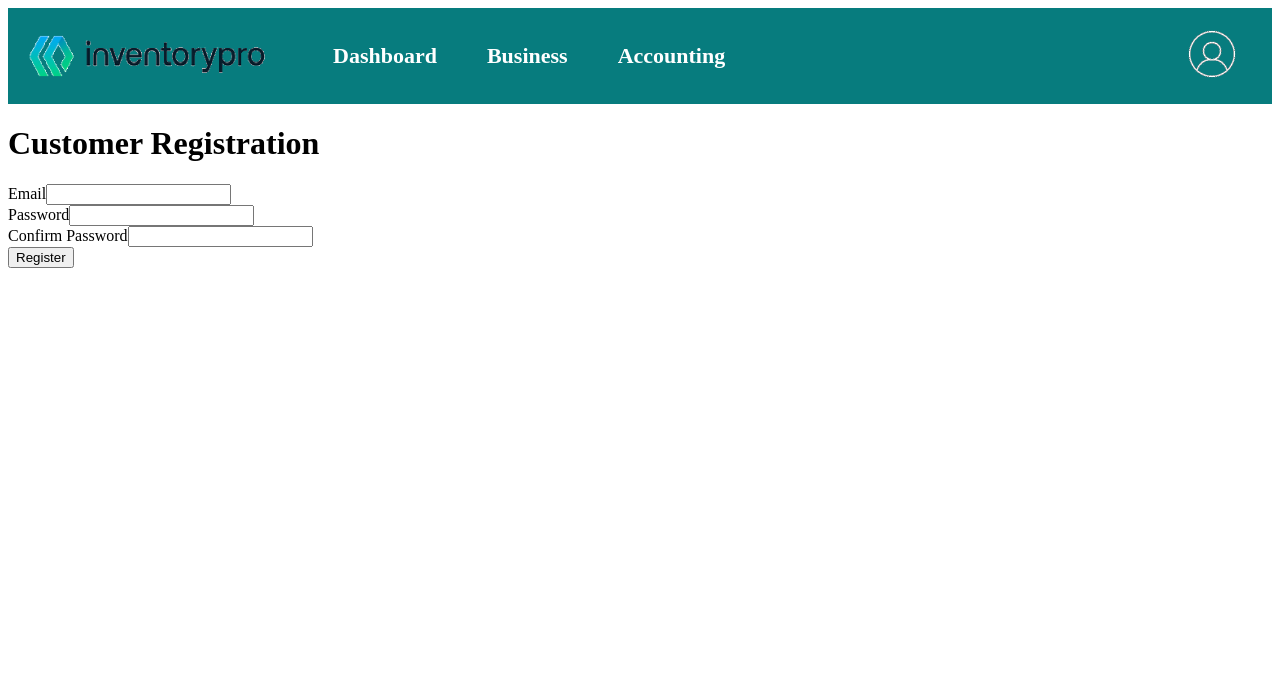
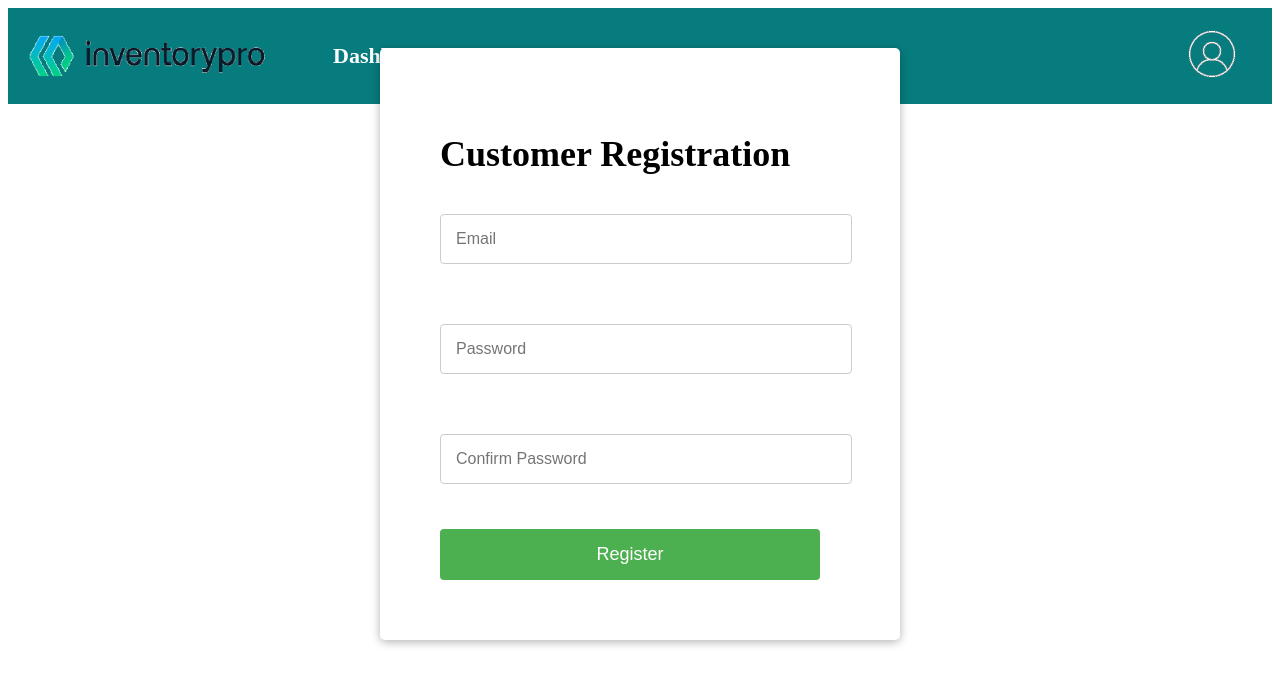
Before and after one commit to RyanWakey/InventoryManagementFrontend, a Vue app: page /register in a window 1280 px wide. Shown: the top 684 px of the page. Built offline with nearby package versions, Linux system fonts and the light colour scheme.

Commit message:
added style for registration

```diff
--- a/src/views/RegisterPage.vue
+++ b/src/views/RegisterPage.vue
@@ -1,30 +1,32 @@
 <template>
+  <div class="registration-page">
     <div class="registration-container">
       <h1>Customer Registration</h1>
-    <form @submit.prevent="register">
+
+      <form @submit.prevent="register" class="registration-form">
+
         <div class="form-group">
-        <label for="email">Email</label>
-        <input type="email" id="email" v-model="customer.email" required>
+          <input type="email" id="email" v-model="customer.email" placeholder="Email" required>
         </div>
 
         <div class="form-group">
-        <label for="password">Password</label>
-        <input type="password" id="password" v-model="customer.password" required>
+          <input type="password" id="password" v-model="customer.password" placeholder="Password" required>
         </div>
 
         <div class="form-group">
-        <label for="confirmPassword">Confirm Password</label>
-        <input type="password" id="confirmPassword" v-model="customer.confirmPassword" required>
+          <input type="password" id="confirmPassword" v-model="customer.confirmPassword" placeholder="Confirm Password" required>
         </div>
 
-      <!-- Additional fields here -->
+        <button type="submit" class="register-btn">Register</button>
 
-      <button type="submit">Register</button>
       </form>
+    </div>
   </div>
 </template>
 
+
 <script>
+
 export default {
   data() {
     return {
@@ -46,39 +48,55 @@ export default {
     },
   },
 };
+
 </script>
 
+
+
+
 <style scoped>
-.register-container {
-  max-width: 300px;
-  margin: 50px auto;
-  padding: 20px;
-  background: #f9f9f9;
-  border-radius: 8px;
-  box-shadow: 0 0 10px rgba(0, 0, 0, 0.1);
+.registration-page {
+  display: flex;
+  justify-content: center;
+  align-items: center;
+  height: 60vh; /* This will cover the entire height of the viewport */
 }
 
-.register-form input {
-  width: 100%;
-  padding: 10px;
-  margin-bottom: 15px;
-  border: 1px solid #ddd;
-  border-radius: 4px;
-  box-sizing: border-box; /* Added for consistency in box sizing */
+.registration-container {
+  box-shadow: 0 2px 10px rgba(0, 0, 0, 0.3);
+  border-radius: 5px;
+  padding: 60px; /* Increased padding */
+  width: 400px; /* Set the width */
+  background: white;
+  font-size: 18px; /* Larger text */
 }
 
-.register-form button.register-btn {
-  width: 100%;
-  padding: 10px;
+.registration-form .form-group {
+  margin-bottom: 30px; /* Increased space between input fields */
+}
+
+.registration-form input[type=email],
+.registration-form input[type=password] {
+  width: calc(100% - 20px); /* Adjust width accounting for padding */
+  padding: 15px; /* Larger padding */
+  margin: 15px 0; /* Increased space around input fields */
+  border: 1px solid #ccc;
+  border-radius: 4px;
+  font-size: 16px; /* Larger font size */
+}
+
+.registration-form .register-btn {
+  width: calc(100% - 20px); /* Adjust width accounting for padding */
+  padding: 15px; /* Larger padding */
+  background-color: #4CAF50; /* Green */
+  color: white;
   border: none;
   border-radius: 4px;
-  background-color: #4CAF50;
-  color: white;
   cursor: pointer;
-  font-size: 16px;
+  font-size: 18px; /* Larger font size */
 }
 
-.register-form button.register-btn:hover {
+.registration-form .register-btn:hover {
   background-color: #45a049;
 }
 
```
Lines whose indentation alone changed are shown as unchanged.
